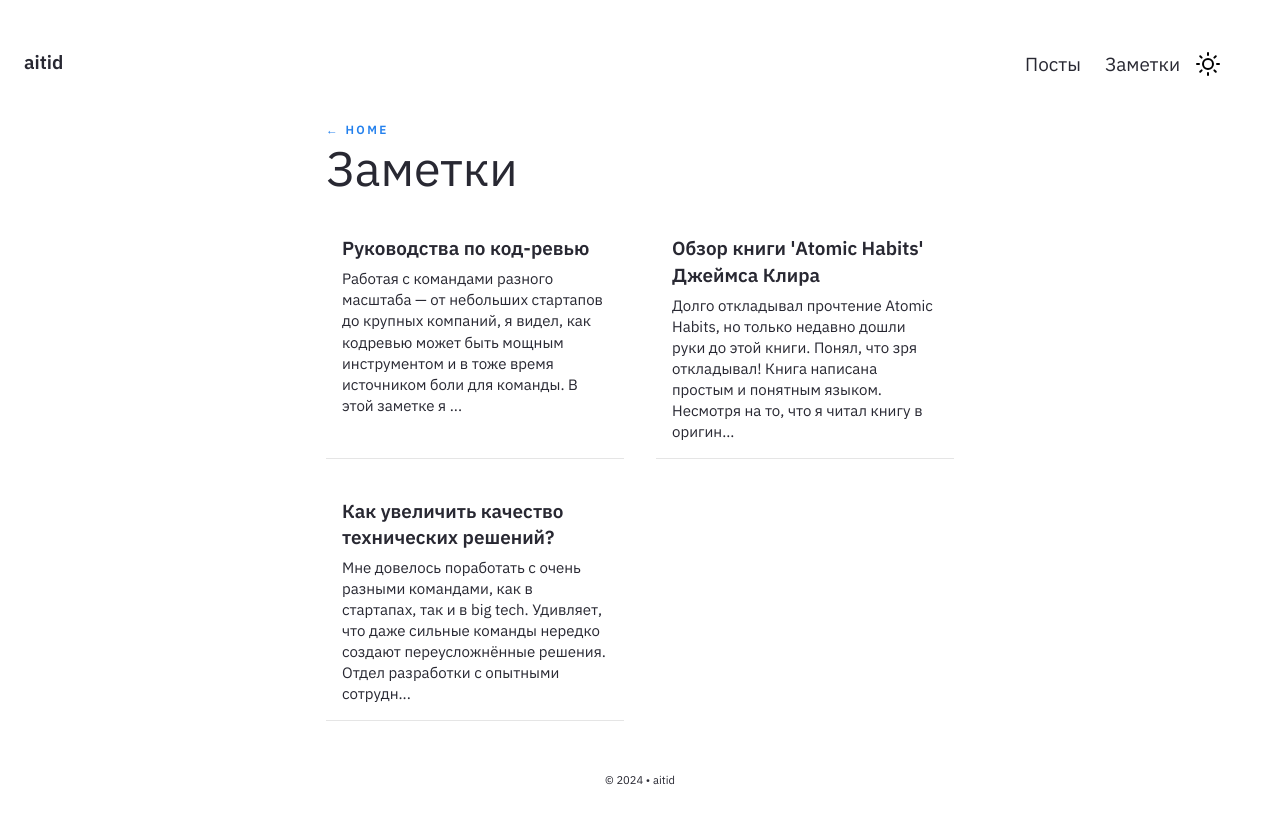
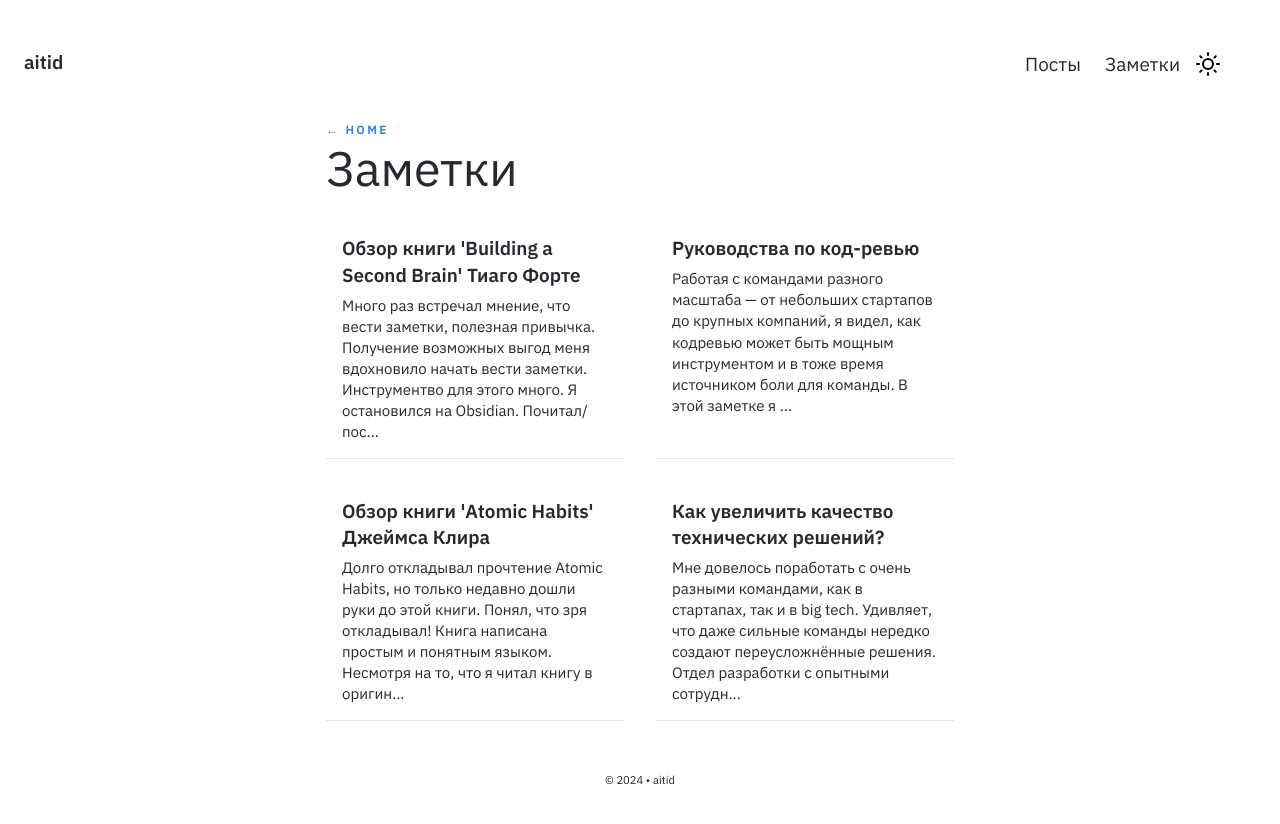
Before and after one commit to Aitid/blog, a Jekyll site: the page built from pages/notes.md, in a window 1280 px wide. Shown: the top 824 px of the page. Built offline with Jekyll 4.4.1, drawn with Linux system fonts in a browser that asks for light colours; part of the change alters nothing that is shown.

Commit message:
added Building a Second Brain

```diff
--- a/_config.yml
+++ b/_config.yml
@@ -111,6 +111,8 @@ exclude:
   - _notes/200 Private
   - _notes/300 Templates
   - _notes/obsidian/templates
+  - _notes/obsidian/PARA
+
 #   - .sass-cache/
 #   - .jekyll-cache/
 #   - gemfiles/
--- /dev/null
+++ b/_notes/obsidian/garden/Обзор книги 'Building a Second Brain' Тиаго Форте.md
@@ -0,0 +1,63 @@
+---
+type: note
+stage: idea
+created: 2025-01-18
+title: Обзор книги 'Building a Second Brain' Тиаго Форте
+feed: show
+date: 2025-01-18
+permalink: obzor-knigi-building-a-second-brain-tiago-forte
+---
+
+Много раз встречал мнение, что вести заметки, полезная привычка. Получение возможных выгод меня вдохновило начать вести заметки. Инструментво для этого много. Я остановился на Obsidian. Почитал/посмотрел опыт использования этого приложения, примерно определил для себя, как буду организовывать и собирать информацию и стартанул.
+
+В процессе создания и использования заметок я обнаружил недостаток организационных навыков. Столкнулася с проблемой неправильной классификации. Со временем эта проблема привела мою структуру заметок к хаосу. Стало сложно ориентироваться в информации.
+
+К том же, я не занимался переработкой заметок и даже не потому что у меня не хватала времени, а потому что не видел в этом смысла. Если мне удавалась найти нужную заметку, то приходилось тратить время на переработку сырой информации. Иногда, читаю заметку спустя какое-то время после создания, не мог понять о чем речь, так как не было контекста.
+
+Стало понятно, что мне только кажется, что у меня есть система ведения заметок. Появились впролне конкретные вопросы связаные связанные с тем как все-таки правильно построить систему. Очевидно, что с ходу у меня справиться нормально не получилось и созрела желание хорошо разобраться, а как же построить эффективную систему ведения заметок? Да, так что бы получать ощутимую пользу.
+
+Так я решил прочитать книгу "Build a Second Brain" Тиаго Форте. Ни сколько не пожалел о своем решение. У меня получилось в книге найти решения на сложившиеся проблемы и выйте из тупика. Автор описал систему и сформировал правильное отношение к процессу ведения заметок. Я нашел содержание книги крайне полезным, поэтому решил сделать заметку на книгу.
+### Почему важно вести заметки:
+1. **Увеличение ментальной пропускной способности**
+    Мозг отлично справляется с генерацией идей, но плохо удерживает их в памяти. Записывая мысли, мы разгружаем ум, что позволяет сосредоточиться на развитии и анализе информации, а не на её удержании.
+2. **Поиск новых связей между идеями**
+    Когда идеи записаны в одном месте, становится проще находить между ними неожиданные взаимосвязи. Это способствует креативности и появлению новых решений, которые сложно было бы увидеть, оперируя только памятью.
+3. **Развитие идей во времени**
+    Мысли, которые находятся только в голове, ограничены текущим контекстом и моментом. Записанные идеи сохраняются и со временем накапливаются. Это позволяет вернуться к ним позже, дополнить их новыми знаниями и взглянуть на них с другой перспективы.
+4. **Эффективная формулировка и защита точки зрения**
+    Записки помогают чётко структурировать свои аргументы и выражать их понятным образом. Это особенно важно при обсуждении, защите своей позиции или презентации идей другим людям
+
+**Главное преимущество** заметок — они позволяют глубже осмысливать, развивать и создавать более значимые и ценные результаты.
+### Процесс создания заметок (CODE)
+- **Захват (Capture)**. Создаем заметку только тогда, когда мысль действительно зацепила. Нет необходимости сразу понимать, почему она кажется важной или созвучной. Иногда времени на размышления в моменте просто нет. Главное — зафиксировать идею, чтобы не потерять её. Критерии захвата информации:
+	- вдохнавляет она меня?
+	- полезна она мне?
+	- это что-то личное?
+	- это удивляет меня?
+- **Организовать (Organize)**. Каждую заметку нужно разместить в подходящий активный проект или тематическую категорию. Это обеспечивает контекст и облегчает работу с идеей в дальнейшем.
+- **Очистить (Distill)**. Выделите суть заметки. Убедитесь, что главная мысль читается легко и быстро. Скорее всего, когда эта заметка понадобится, у вас не будет времени перечитывать весь текст. Чёткая и лаконичная формулировка — ключ к эффективности. Процесс "очистки" может быть сделан чуть позже, не обязательно сразу после "захвата", чтобы не прерывать поток идей.
+- **Выразить (Express)**. Примените идею. Настоящая уверенность в знании возникает только тогда, когда мы используем его на практике. Например, это может быть написание статьи, использование в проекте, обсуждение идеи с коллегами или реализация её на практике. Заметка становится ценностью лишь тогда, когда её содержание становится частью вашего опыта или работы.
+
+Этот процесс помогает превратить хаотичные мысли в ценные инсайты и результаты, которые можно использовать в любой момент.
+
+### Система организации заметок (PARA)
+
+PARA — это система организации, основанная на 4 категориях. Она предназначена для использования во всех приложениях, которые ты применяешь для работы с информацией. Такой подход помогает избавиться от путаницы и структурировать всё максимально эффективно.
+#### 4 категории системы PARA:
+1. Проекты (Projects). Краткосрочные усилия, направленные на достижение конкретной цели в данный момент времени. У проекта есть:
+    - Начало и завершение. Проект имеет ограниченный временной период.
+    - Критерий завершённости. Понятный индикатор, который определяет, когда проект завершён.
+2. Сферы деятельности (Areas). Это долгосрочные области жизни или работы, которые требуют внимания. У сфер деятельности нет чёткой цели или конечной точки — вместо этого они связаны с поддержанием определённого стандарта. Например: здоровье, финансы, карьера, обучение.
+3. Ресурсы (Resources). Темы и материалы, которые могут быть полезны в будущем. Это могут быть исследования, статьи, книги или другой информационный контент, который ты планируешь использовать позже.
+4. Архивы (Archives). Всё, что больше не актуально в рамках вышеперечисленных категорий, перемещается в архив. Это позволяет хранить информацию без загромождения активного рабочего пространства.
+PARA это не статическая структура. Проекты и задачи меняются, поэтому важно переодически пересматривать организацию заметок. Например, закрытые проекты перемещать в архив, заметки из категории ресурсы могут стать частью нового проекта. Сферы деятельности меняются с изменениями приоритетов в жизни. Поэтому, нужно проводить периодический обзор заметок, чтобы они осатавались полезными и актуальными.
+
+**В какую категорию положить новую заметку:**
+- Создание новой заметки. При создании заметки её сначала нужно положить в папку **Inbox**. Это временное место для всех идей и мыслей. Часто при создании заметки у тебя нет времени сразу решить, куда её отправить. Поэтому лучшее решение — отложить выбор категории.
+- Распределение заметки. Позже, когда появится возможность, разберите заметку, отвечая на следующие вопросы:
+    - В каком проекте заметка будет максимально полезной? Если есть подходящий проект, переместите заметку туда.
+    - Если подходящего проекта нет, то относится ли заметка к одной из сфер деятельности (Areas)?
+    - Если заметка не подходит для Areas, можно ли отнести её к ресурсам (Resources)?
+    - Если заметка неактуальна или не подходит для активных категорий, отправьте её в архив (Archives).
+
+Главный принцип: всегда старайся положить заметку в ту категорию, где она будет наиболее полезной в самое ближайшее время.
```
